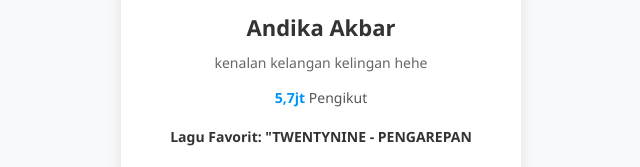
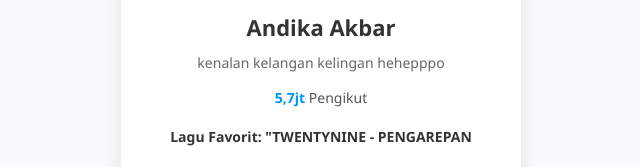
Before and after one commit to Andikaa321/profile, a plain HTML site: page index.html in a window 1280 px wide. Shown: the part 317-484 px from the top of the page, 319-959 px from the left. Drawn offline with Linux system fonts and the light colour scheme.

Commit message:
Update index.html

```diff
--- a/index.html
+++ b/index.html
@@ -12,7 +12,7 @@
             <img class="profile-image" src="dika.jpeg" alt="Foto Profil">
             <div class="profile-info">
                 <h1>Andika Akbar</h1>
-                <p class="bio"> kenalan kelangan kelingan hehe</p>
+                <p class="bio"> kenalan kelangan kelingan hehepppo </p>
                 <div class="profile-stats">
                     <p><span class="stat-value" id="followers">5,7jt</span> Pengikut</p>
                 </div>
```
